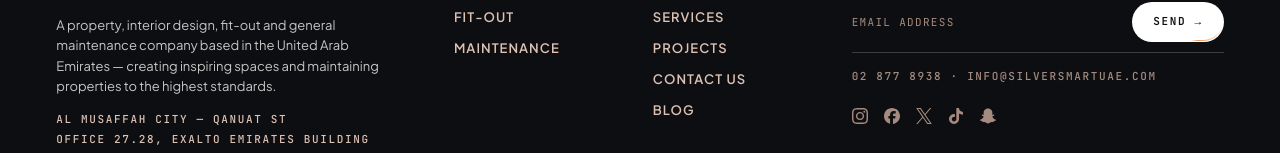
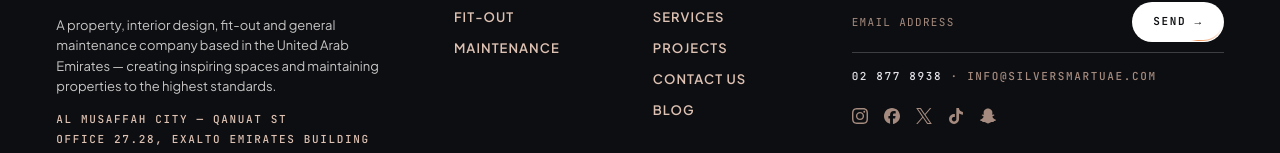
Before and after one commit to joeka7/Silver-Smart, a React (Vite) app: page / in a window 1280 px wide. In both pictures the pointer is over the link "02 877 8938". Shown: the part 5461-5614 px from the top of the page. Built offline with nearby package versions, Linux system fonts and the light colour scheme.

Commit message:
add hover feedback to remaining clickable links

```diff
--- a/src/pages/StartAProject.tsx
+++ b/src/pages/StartAProject.tsx
@@ -148,7 +148,7 @@
                 </div>
                 <div className="panel-row">
                   <span className="t-label c-muted" style={{ fontSize: '0.625rem' }}>Electronic enquiries</span>
-                  <a className="t-label" href={`mailto:${CONTACT.email}`} style={{ color: 'var(--on-surface)' }}>
+                  <a className="t-label" href={`mailto:${CONTACT.email}`}>
                     {CONTACT.email}
                   </a>
                 </div>
--- a/src/styles/layout.css
+++ b/src/styles/layout.css
@@ -1221,6 +1221,19 @@
   }
 }
 
+/* Contact and inline text links that sit outside the nav/footer lists. Muted
+   links lift to full-strength text, as the nav does; links already at full
+   strength warm to primary, as .tlink and .pager do. Social icons keep their own. */
+.mnav-foot a:hover,
+.ftr-wide .t-label a:hover,
+.form-submit .t-label a:hover,
+.panel a.c-dim:hover {
+  color: var(--on-surface);
+}
+.panel a:not(.c-dim, .social-link):hover {
+  color: var(--primary);
+}
+
 /* ============================================================================
    Forms — architectural ledger style
    ========================================================================== */
```
